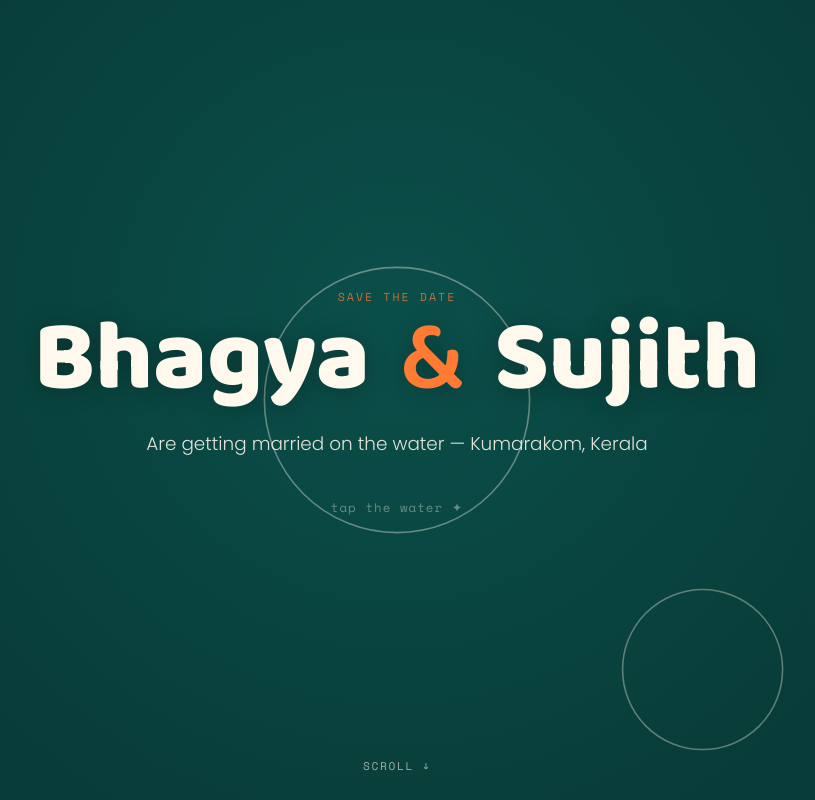
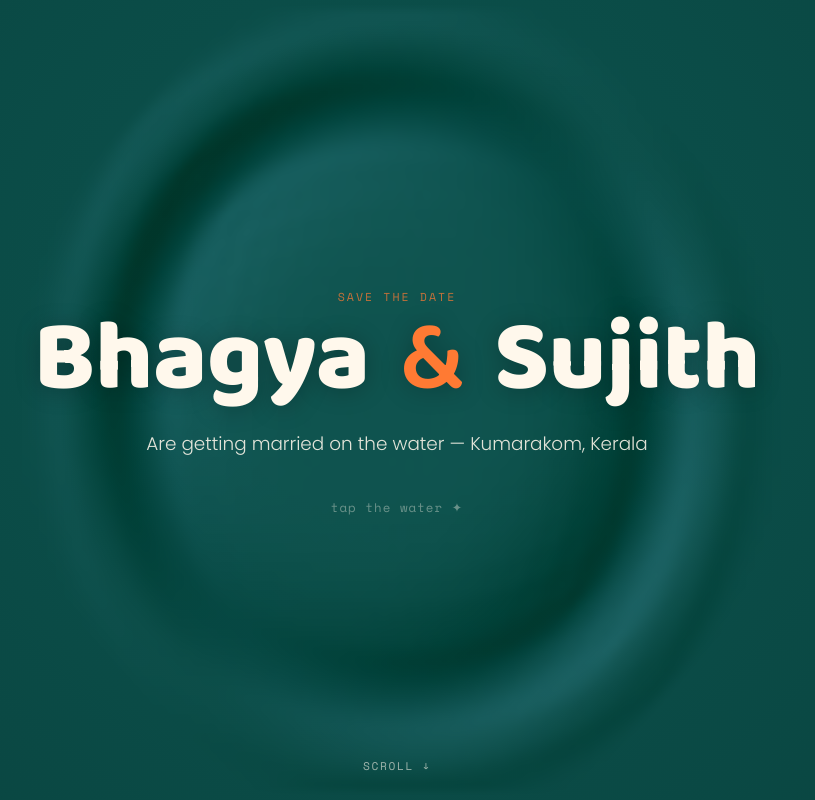
Before and after one commit to thedoorstepmedia-hub/Wedding-invitation, a plain HTML site: page index.html in a window 1280 px wide. Shown: the top 800 px of the page, without its empty margins (243-1058 px from the left). Drawn offline with nearby package versions, Linux system fonts and the light colour scheme; animation ran at ten frames a second.

Commit message:
Update story content and improve water simulation

```diff
--- a/index.html
+++ b/index.html
@@ -346,38 +346,38 @@
 <section class="block" id="story">
   <span class="eyebrow">Chapter one</span>
   <h2>How we got here</h2>
-  <p class="lead">The real version of this story is still being written by us — this is the placeholder shape of it. Ask Sujith to swap this for the actual thing (the messy, funny, real one).</p>
+  <p class="lead">Two BBA students, one campus, zero warning signs. Here's how it actually happened.</p>
 
   <div class="story-chapter">
     <div class="mark">01</div>
     <div>
       <span class="tag">The start</span>
-      <h3>Where it began</h3>
-      <p>[Placeholder — how Bhagya and Sujith actually met. First impressions, the setting, the small detail neither of them forgot.]</p>
+      <h3>Rajagiri College, BBA batch</h3>
+      <p>They met in college — same course, same classrooms, no grand entrance. Just two people who somehow became friends almost immediately, for no reason either of them can fully explain.</p>
     </div>
   </div>
   <div class="story-chapter">
     <div class="mark">02</div>
     <div>
       <span class="tag">The moment</span>
-      <h3>The one that decided it</h3>
-      <p>[Placeholder — the moment one of them knew. A trip, a bad joke, a terrible restaurant, whatever it was.]</p>
+      <h3>Best friends, against their will</h3>
+      <p>Friends turned into best friends fast — the kind of fast that made everyone around them suspicious. One is tall, one is short, both are stubborn, and somehow it worked. Every single person who knew them said the same thing: <em>"you two are going to end up together."</em> They denied it for years. Everyone else was right.</p>
     </div>
   </div>
   <div class="story-chapter">
     <div class="mark">03</div>
     <div>
       <span class="tag">The proposal</span>
-      <h3>Down by the water</h3>
-      <p>[Placeholder — the proposal story. Fits nicely with the backwater theme if it actually happened near water — if not, we'll write around it.]</p>
+      <h3>That part's staying between them</h3>
+      <p>Some chapters are just for the two of them. All anyone needs to know is that it happened, she said yes, and now there's a wedding to prove it.</p>
     </div>
   </div>
   <div class="story-chapter">
     <div class="mark">04</div>
     <div>
       <span class="tag">Now</span>
-      <h3>April 10th, 2027</h3>
-      <p>And now, everyone who matters to them is invited to watch it happen — on the backwaters of Kumarakom, where the water never sits still. Fitting, really.</p>
+      <h3>Still just best friends, apparently</h3>
+      <p>Years later, people still tease them for acting more like best friends than a couple — which, honestly, is probably the whole point. On April 10th, 2027, on the backwaters of Kumarakom, the friendship officially becomes permanent.</p>
     </div>
   </div>
 </section>
@@ -461,44 +461,130 @@
 <footer>BHAGYA &amp; SUJITH · 10.04.2027 · KUMARAKOM</footer>
 
 <script>
-/* ---------------- RIPPLE HERO ---------------- */
+/* ---------------- REAL WATER SIMULATION ---------------- */
 const canvas = document.getElementById('rippleCanvas');
 const ctx = canvas.getContext('2d');
-let ripples = [];
+const reducedMotion = window.matchMedia('(prefers-reduced-motion: reduce)').matches;
+
 function resize(){ canvas.width = canvas.offsetWidth; canvas.height = canvas.offsetHeight; }
 window.addEventListener('resize', resize); resize();
 
-function spawnRipple(x,y,big){
-  ripples.push({x,y,r:0,max: big? 420: 220, alpha:0.55, big});
+// Logical simulation grid (coarse — upscaled to the real canvas for speed)
+const RES_W = 150, RES_H = 84;
+const N = RES_W * RES_H;
+let bufA = new Float32Array(N); // current height
+let bufB = new Float32Array(N); // previous height
+let bufC = new Float32Array(N); // scratch (next)
+const DAMPING = 0.985;
+
+const offCanvas = document.createElement('canvas');
+offCanvas.width = RES_W; offCanvas.height = RES_H;
+const offCtx = offCanvas.getContext('2d');
+const imgData = offCtx.createImageData(RES_W, RES_H);
+
+// base water colour (matches --teal / --teal-deep)
+const BASE = [11, 79, 74];
+
+function splash(gx, gy, strength, radius){
+  for(let dy=-radius; dy<=radius; dy++){
+    for(let dx=-radius; dx<=radius; dx++){
+      const x = gx+dx, y = gy+dy;
+      if(x<1 || x>=RES_W-1 || y<1 || y>=RES_H-1) continue;
+      const dist = Math.sqrt(dx*dx+dy*dy);
+      if(dist > radius) continue;
+      const falloff = 1 - dist/radius;
+      bufA[y*RES_W + x] += strength * falloff;
+    }
+  }
 }
+
+function stepWater(){
+  for(let y=1; y<RES_H-1; y++){
+    const row = y*RES_W;
+    for(let x=1; x<RES_W-1; x++){
+      const i = row+x;
+      bufC[i] = (bufA[i-1] + bufA[i+1] + bufA[i-RES_W] + bufA[i+RES_W]) * 0.5 - bufB[i];
+      bufC[i] *= DAMPING;
+    }
+  }
+  const tmp = bufB; bufB = bufA; bufA = bufC; bufC = tmp;
+}
+
+const LIGHT_X = 0.72, LIGHT_Y = 0.62; // simulated sunlight direction, top-left
+
+function renderWater(){
+  const data = imgData.data;
+  for(let y=0; y<RES_H; y++){
+    const row = y*RES_W;
+    for(let x=0; x<RES_W; x++){
+      const i = row+x;
+      let shade = 0;
+      if(x>0 && x<RES_W-1 && y>0 && y<RES_H-1){
+        const dx = bufA[i+1] - bufA[i-1];
+        const dy = bufA[i+RES_W] - bufA[i-RES_W];
+        shade = (dx*LIGHT_X + dy*LIGHT_Y) * 5.5;
+      }
+      const depth = bufA[i] * 0.6;
+      const p = i*4;
+      data[p]   = Math.max(0, Math.min(255, BASE[0] + shade*0.8 + depth));
+      data[p+1] = Math.max(0, Math.min(255, BASE[1] + shade + depth*1.1));
+      data[p+2] = Math.max(0, Math.min(255, BASE[2] + shade*1.3 + depth*1.2));
+      data[p+3] = 255;
+    }
+  }
+  offCtx.putImageData(imgData, 0, 0);
+  ctx.imageSmoothingEnabled = true;
+  ctx.imageSmoothingQuality = 'high';
+  ctx.drawImage(offCanvas, 0, 0, RES_W, RES_H, 0, 0, canvas.width, canvas.height);
+
+  // soft vignette so text stays readable
+  const vg = ctx.createRadialGradient(canvas.width/2, canvas.height*0.4, canvas.width*0.15, canvas.width/2, canvas.height*0.4, canvas.width*0.75);
+  vg.addColorStop(0, 'rgba(8,60,56,0)');
+  vg.addColorStop(1, 'rgba(6,40,37,0.45)');
+  ctx.fillStyle = vg;
+  ctx.fillRect(0,0,canvas.width,canvas.height);
+}
+
+function toGrid(clientX, clientY){
+  const rect = canvas.getBoundingClientRect();
+  const x = clientX - rect.left, y = clientY - rect.top;
+  return { gx: Math.floor((x/rect.width) * RES_W), gy: Math.floor((y/rect.height) * RES_H) };
+}
+
 canvas.addEventListener('pointerdown', e=>{
-  const rect = canvas.getBoundingClientRect();
-  spawnRipple(e.clientX-rect.left, e.clientY-rect.top, false);
+  const {gx,gy} = toGrid(e.clientX, e.clientY);
+  splash(gx, gy, 26, 5);
+});
+let dragging = false;
+canvas.addEventListener('pointerdown', ()=> dragging = true);
+window.addEventListener('pointerup', ()=> dragging = false);
+canvas.addEventListener('pointermove', e=>{
+  if(!dragging) return;
+  const {gx,gy} = toGrid(e.clientX, e.clientY);
+  splash(gx, gy, 8, 3);
 });
 
-// ambient auto ripple + initial big one
-spawnRipple(canvas.offsetWidth/2, canvas.offsetHeight/2, true);
+// gentle ambient droplets so the water is never fully still
 setInterval(()=>{
-  if(Math.random()<0.5){
-    spawnRipple(Math.random()*canvas.offsetWidth, Math.random()*canvas.offsetHeight, false);
-  }
-}, 2600);
+  if(reducedMotion) return;
+  const gx = 4 + Math.random()*(RES_W-8);
+  const gy = 4 + Math.random()*(RES_H-8);
+  splash(gx, gy, 9, 3);
+}, 1800);
 
-function drawRipples(){
-  ctx.clearRect(0,0,canvas.width,canvas.height);
-  ripples.forEach(rp=>{
-    rp.r += rp.big ? 2.6 : 3.2;
-    rp.alpha -= rp.big ? 0.0035 : 0.008;
-    ctx.beginPath();
-    ctx.arc(rp.x, rp.y, rp.r, 0, Math.PI*2);
-    ctx.strokeStyle = `rgba(255,248,236,${Math.max(rp.alpha,0)})`;
-    ctx.lineWidth = 1.6;
-    ctx.stroke();
-  });
-  ripples = ripples.filter(rp=> rp.alpha > 0 && rp.r < rp.max);
-  requestAnimationFrame(drawRipples);
+// initial splash so it isn't a flat sheet on load
+splash(RES_W/2, RES_H/2, 30, 7);
+
+function loop(){
+  stepWater();
+  renderWater();
+  if(!reducedMotion) requestAnimationFrame(loop);
 }
-drawRipples();
+if(reducedMotion){
+  renderWater(); // draw one static frame, skip the animation loop entirely
+} else {
+  loop();
+}
 
 /* ---------------- COUNTDOWN ---------------- */
 const weddingDate = new Date('2027-04-10T16:30:00+05:30').getTime();
@@ -537,11 +623,11 @@ function sailBoat(){
   setTimeout(()=> revealCard.classList.add('show'), 700);
 }
 
-let dragging = false;
-boat.addEventListener('pointerdown', ()=>{ dragging = true; });
-window.addEventListener('pointerup', ()=>{ dragging = false; });
+let boatDragging = false;
+boat.addEventListener('pointerdown', ()=>{ boatDragging = true; });
+window.addEventListener('pointerup', ()=>{ boatDragging = false; });
 window.addEventListener('pointermove', e=>{
-  if(!dragging || sailed) return;
+  if(!boatDragging || sailed) return;
   const river = boat.parentElement.getBoundingClientRect();
   const pct = (e.clientX - river.left) / river.width;
   if(pct > 0.68) sailBoat();
```
